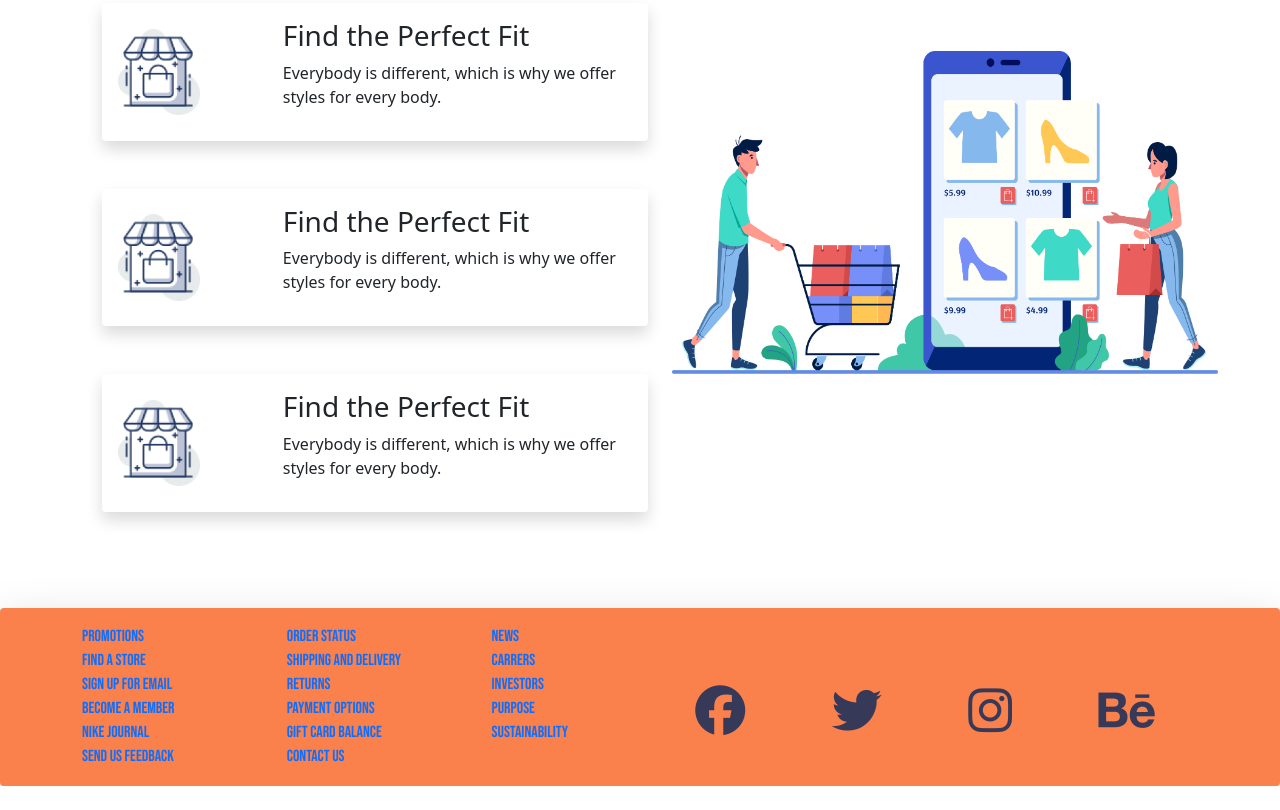
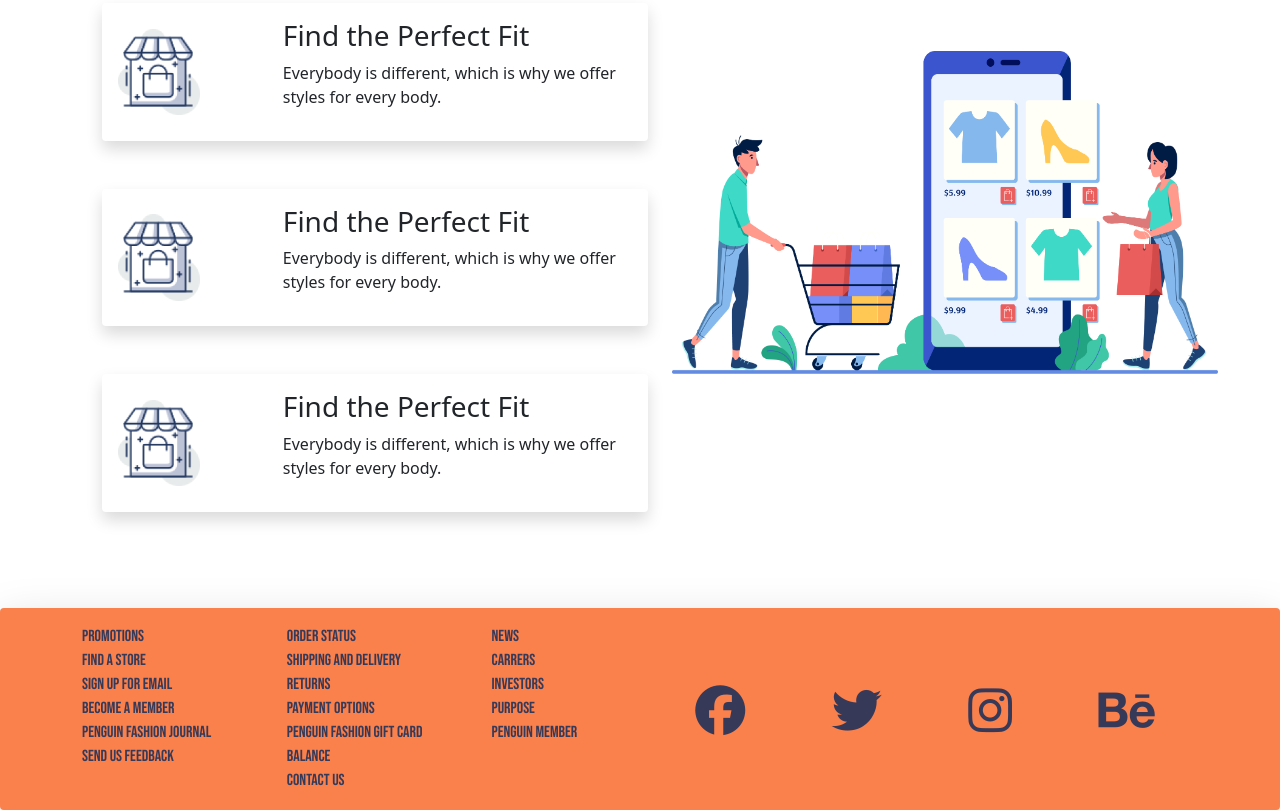
Before and after one commit to shahriarshafi/Shoes_website, a plain HTML site: page index.html in a window 1280 px wide. Shown: the part 1869-2679 px from the top of the page. Before the commit the page ends 2655 px from the top, so only its background shows below. Drawn offline with Linux system fonts and the light colour scheme.

Commit message:
Updated Code

```diff
--- a/css/custom.css
+++ b/css/custom.css
@@ -71,6 +71,12 @@ footer .gift-cards,.get-help,.about-us{
     font-size: medium;
     font-family: 'Bebas Neue', cursive;
 }
+
+footer .gift-cards a,.get-help a,.about-us a{
+    color:#363958 ;
+    text-decoration: none;
+}
+
 .social-icons{
     font-size: 50px;
 }
--- a/index.html
+++ b/index.html
@@ -274,7 +274,7 @@
                             <a href="http://web.programming-hero.com/"><span class="d-block">FIND A STORE</span></a>
                             <a href="http://web.programming-hero.com/"><span class="d-block">SIGN UP FOR EMAIL</span></a>
                             <a href="http://web.programming-hero.com/"><span class="d-block">BECOME A MEMBER</span></a>
-                            <a href="http://web.programming-hero.com/"><span class="d-block">NIKE JOURNAL</span></a>
+                            <a href="http://web.programming-hero.com/"><span class="d-block">PENGUIN FASHION JOURNAL</span></a>
                             <a href="http://web.programming-hero.com/"><span class="d-block">SEND US FEEDBACK</span></a>
                         </div>
                     </div>
@@ -284,7 +284,7 @@
                             <a href="http://web.programming-hero.com/"><span class="d-block">Shipping and Delivery</span></a>
                             <a href="http://web.programming-hero.com/"><span class="d-block">Returns</span></a>
                             <a href="http://web.programming-hero.com/"><span class="d-block">Payment Options</span></a>
-                            <a href="http://web.programming-hero.com/"><span class="d-block">Gift Card Balance</span></a>
+                            <a href="http://web.programming-hero.com/"><span class="d-block">PENGUIN FASHION Gift Card Balance</span></a>
                             <a href="http://web.programming-hero.com/"><span class="d-block">Contact Us</span></a>
                         </div>
                     </div>
@@ -294,7 +294,7 @@
                             <a href="http://web.programming-hero.com/"><span class="d-block">Carrers</span></a>
                             <a href="http://web.programming-hero.com/"><span class="d-block">Investors</span></a>
                             <a href="http://web.programming-hero.com/"><span class="d-block">Purpose</span></a>
-                            <a href="http://web.programming-hero.com/"><span class="d-block">Sustainability</span></a>
+                            <a href="http://web.programming-hero.com/"><span class="d-block">Penguin Member</span></a>
                         </div>
                     </div>
                 </div>
```
